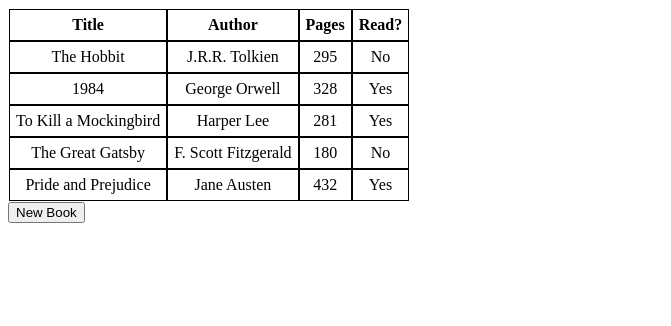
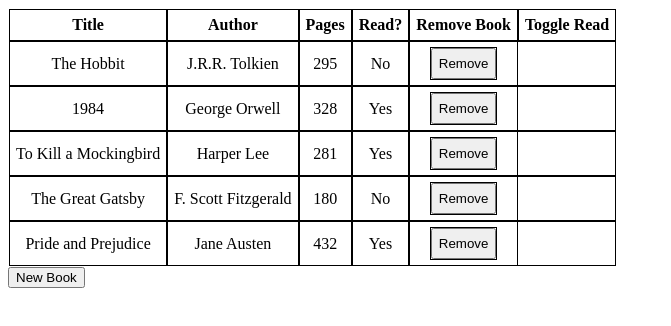
Before and after one commit to CollinDG/Library, a plain HTML site: page index.html in a window 1280 px wide. Shown: the whole page, without its empty margins (0-671 px from the left). Drawn offline with Linux system fonts and the light colour scheme.

Commit message:
Add remove button for each book

```diff
--- a/index.html
+++ b/index.html
@@ -13,6 +13,8 @@
           <th>Author</th>
           <th>Pages</th>
           <th>Read?</th>
+          <th>Remove Book</th>
+          <th>Toggle Read</th>
         </thead>
         <tbody></tbody>
       </table>
--- a/script.js
+++ b/script.js
@@ -38,6 +38,22 @@ function displayLibrary() {
 
       row.appendChild(cell);
     }
+
+    const cell = document.createElement("td");
+    const removeBtn = document.createElement("button");
+
+    removeBtn.innerText = "Remove"
+    removeBtn.addEventListener("click", () => {
+        const index = myLibrary.findIndex(b => b.id === book.id);
+        if (index !== -1) {
+            myLibrary.splice(index, 1);
+            displayLibrary();
+        }
+
+    })
+
+    cell.appendChild(removeBtn)
+    row.appendChild(cell);
     tbody.appendChild(row);
   }
 }
```
